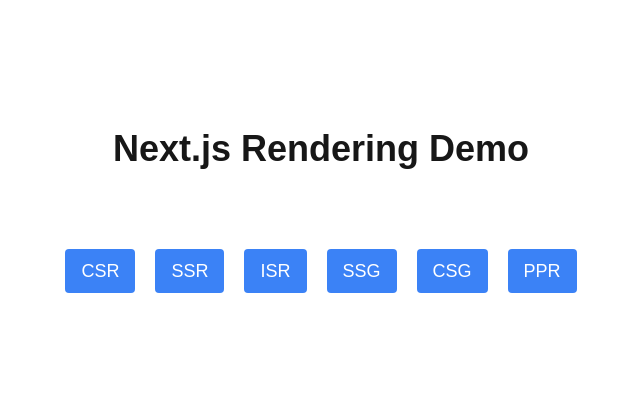
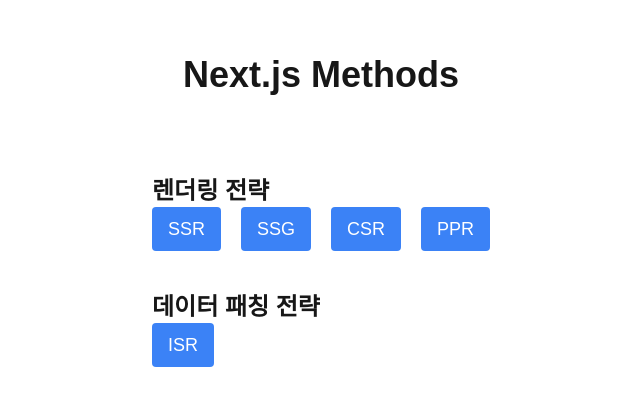
Before and after one commit to Lee-Ki-Bong/nextjs-rendering-practice, a Next.js app: page / in a window 1280 px wide. Shown: the part 149-554 px from the top of the page, without its empty margins (319-959 px from the left). Built offline with nearby package versions, Linux system fonts and the light colour scheme.

Commit message:
♻️ renderingTree 구조 변경, home

```diff
--- a/app/(rendering)/csg/page.tsx
+++ /dev/null
@@ -1,7 +0,0 @@
-import React from "react";
-
-const Page = () => {
-  return <div>CSG</div>;
-};
-
-export default Page;
--- a/app/globals.css
+++ b/app/globals.css
@@ -24,6 +24,11 @@ body {
   .h1 {
     @apply text-4xl font-bold;
   }
+
+  .h2 {
+    @apply text-2xl font-bold;
+  }
+
   .custom-main {
     @apply flex h-screen flex-col items-center justify-center;
   }
--- a/app/page.tsx
+++ b/app/page.tsx
@@ -1,20 +1,22 @@
 import Link from "next/link";
+import renderingTree from "./utils/renderingTree";
 
 export default function Home() {
-  const renderingMethods = ["csr", "ssr", "isr", "ssg", "csg", "ppr"];
-
   return (
     <div className="custom-main">
-      <h1 className="h1">Next.js Rendering Demo</h1>
-      <div className="m-20 flex flex-row gap-5">
-        {renderingMethods.map((renderingType) => (
-          <Link
-            key={renderingType}
-            href={`/${renderingType}`}
-            className="custom-button"
-          >
-            {renderingType.toLocaleUpperCase()}
-          </Link>
+      <h1 className="h1">Next.js Methods</h1>
+      <div className="m-20 flex flex-col gap-10">
+        {renderingTree.map(({ type, methods }) => (
+          <div key={type}>
+            <h2 className="h2">{type}</h2>
+            <div className="flex flex-row gap-5">
+              {methods.map(({ name, slug }) => (
+                <Link key={slug} href={`/${slug}`} className="custom-button">
+                  {name}
+                </Link>
+              ))}
+            </div>
+          </div>
         ))}
       </div>
     </div>
--- /dev/null
+++ b/app/utils/renderingTree.ts
@@ -0,0 +1,46 @@
+const renderingTree = [
+  {
+    type: "렌더링 전략",
+    methods: [
+      { name: "SSR", slug: "ssr" }, // Server-Side Rendering
+      //   { name: "스트리밍 S-SSR", slug: "s-ssr" }, // Streaming SSR
+      { name: "SSG", slug: "ssg" }, // Static Site Generation
+      { name: "CSR", slug: "csr" }, // Client-Side Rendering
+      { name: "PPR", slug: "ppr" }, // Pre-Page Rendering
+      //   { name: "최적화된 CSR", slug: "opt-csr" }, // Optimized CSR
+      //   { name: "에지 렌더링", slug: "edge" }, // Edge Rendering
+      //   { name: "CDN 기반 렌더링", slug: "cdn-render" }, // CDN-Based Rendering
+      //   { name: "하이브리드 렌더링", slug: "hybrid" }, // Hybrid Rendering
+      //   { name: "혼합 전략 사용", slug: "mixed" }, // Mixed Strategy
+    ],
+  },
+  {
+    type: "데이터 패칭 전략",
+    methods: [
+      { name: "ISR", slug: "isr" }, // Incremental Static Regeneration
+      //   { name: "서버 사이드 데이터 패칭", slug: "ssr-data" }, // Server-Side Data Fetching
+      //   { name: "정적 데이터 패칭", slug: "ssg-data" }, // Static Data Fetching
+      //   { name: "클라이언트 사이드 데이터 패칭", slug: "csr-data" }, // Client-Side Data Fetching
+      //   { name: "React 서버 컴포넌트 RSC", slug: "rsc" }, // React Server Components
+    ],
+  },
+  //   {
+  //     type: "기타 기능",
+  //     methods: [
+  //       { name: "미들웨어", slug: "middleware" }, // Middleware
+  //       { name: "이미지 최적화", slug: "img-opt" }, // Image Optimization
+  //       { name: "국제화", slug: "i18n" }, // Internationalization
+  //       { name: "타입스크립트 통합", slug: "ts-integration" }, // TypeScript Integration
+  //     ],
+  //   },
+  //   {
+  //     type: "최적화 및 성능 향상",
+  //     methods: [
+  //       { name: "자동 코드 스플리팅", slug: "auto-split" }, // Automatic Code Splitting
+  //       { name: "레이지 로딩", slug: "lazy-load" }, // Lazy Loading
+  //       { name: "캐싱 전략", slug: "caching" }, // Caching Strategy
+  //     ],
+  //   },
+];
+
+export default renderingTree;
```
